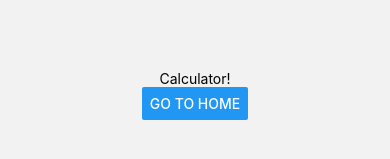
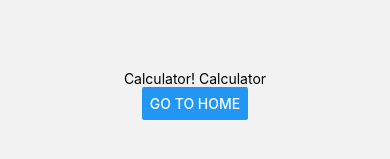
Before and after one commit to JordiIctech/Task-Manager, a React Native app: screen / in a window 390 px wide. Both pictures are taken after a click on the button "GO TO CALCULATOR". Shown: the part 359-518 px from the top of the page. Built offline with nearby package versions, Linux system fonts and the light colour scheme.

Commit message:
Made JS to JS function imports.

```diff
--- a/App.js
+++ b/App.js
@@ -18,19 +18,7 @@ function HomeScreen({ navigation }) { //Screen 1, need to pass the navigation va
   );
 }
 
-function CalculatorScreen({ navigation }) { //Screen 2
-  return (
-    <View style={{ flex: 1, alignItems: 'center', justifyContent: 'center' }}>
-      <Text>Calculator!</Text>
-
-      <Button
-        title="Go to Home"
-        onPress={() => navigation.navigate('Home')}
-      />
-
-    </View>
-  );
-}
+import {CalculatorScreen} from "./Calculator.js"
 
 function Tasks({ navigation }) { //Screen 3, popToTop also leads to home screen (aka initialRouteName screen)
   return (
--- a/Calculator.js
+++ b/Calculator.js
@@ -0,0 +1,18 @@
+import * as React from 'react';
+import { View, Text, Button } from 'react-native';
+
+export function CalculatorScreen({ navigation }) { //Screen 2
+    return (
+      <View style={{ flex: 1, alignItems: 'center', justifyContent: 'center' }}>
+        <Text>Calculator!
+          Calculator
+        </Text>
+
+        <Button
+          title="Go to Home"
+          onPress={() => navigation.navigate('Home')}
+        />
+
+      </View>
+    );
+  }
```
Also changed, not shown: 1 other file (tests, documents, lock files or other folders).
